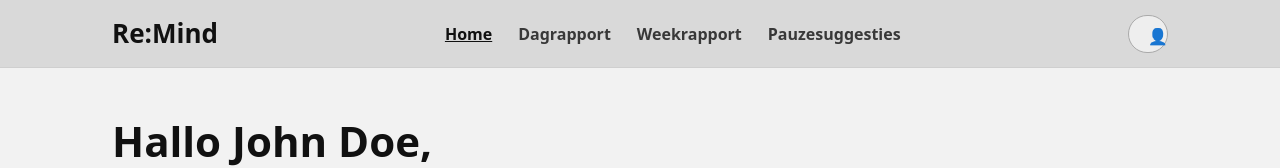
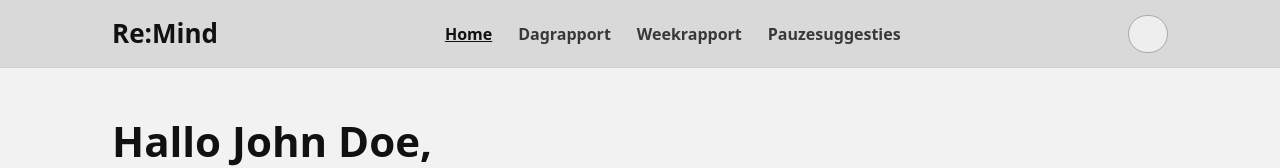
Before and after one commit to MaiteA2005/re-mind_app, a React app in the folder stress-app/frontend/: page / in a window 1280 px wide. Shown: the top 168 px of the page. Built offline with nearby package versions, Linux system fonts and the light colour scheme; the HTML template or start-up script is replaced by a standard one.

Commit message:
delete profile-emoji

```diff
--- a/stress-app/frontend/src/components/Navbar.jsx
+++ b/stress-app/frontend/src/components/Navbar.jsx
@@ -16,7 +16,7 @@ export default function Navbar() {
         </nav>
 
         <button className="profile" aria-label="Profiel">
-          👤
+
         </button>
       </div>
     </header>
```
